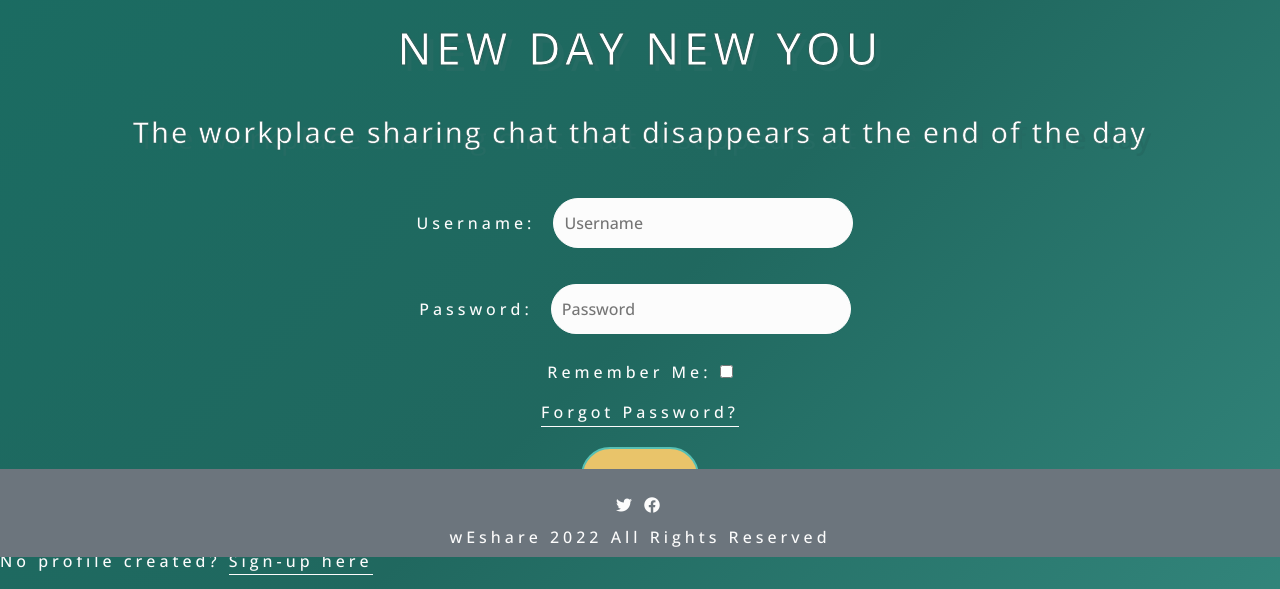
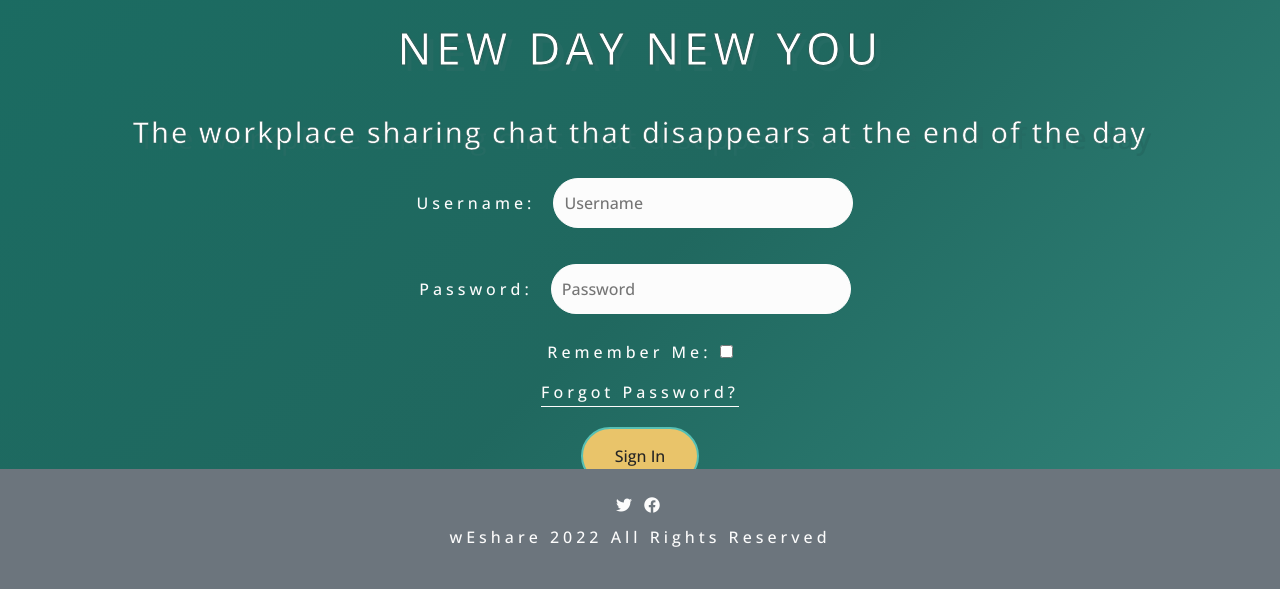
Before and after one commit to alissatroiano/team-6-hackathon, a Django app: page / in a window 1280 px wide. Shown: the part 243-832 px from the top of the page. After the commit the page ends 790 px from the top, so only its background shows below. Run offline with Django 3.2, Linux system fonts and the light colour scheme.

Commit message:
Remove CSS from sign-in-section

```diff
--- a/wEshare/posts/templates/index.html
+++ b/wEshare/posts/templates/index.html
@@ -22,8 +22,6 @@
 			<!-- Start of sign up form-->
 			{% include "account/login.html" with form=LoginForm %}
 		</div>
-
-		<p>No profile created? <a href="#" alt="link to sign up page">Sign-up here</a></p>
 	</section>
 </body>
 
--- a/wEshare/static/css/style.css
+++ b/wEshare/static/css/style.css
@@ -99,13 +99,6 @@ a:visited {
 	display: flex;
 	flex-direction: column;
 	align-items: center;
-	justify-content: center;
-
-}
-
-#sign-in-form {
-	margin: auto;
-	padding: 20px;
 }
 
 /* Username and password input styles */
```
